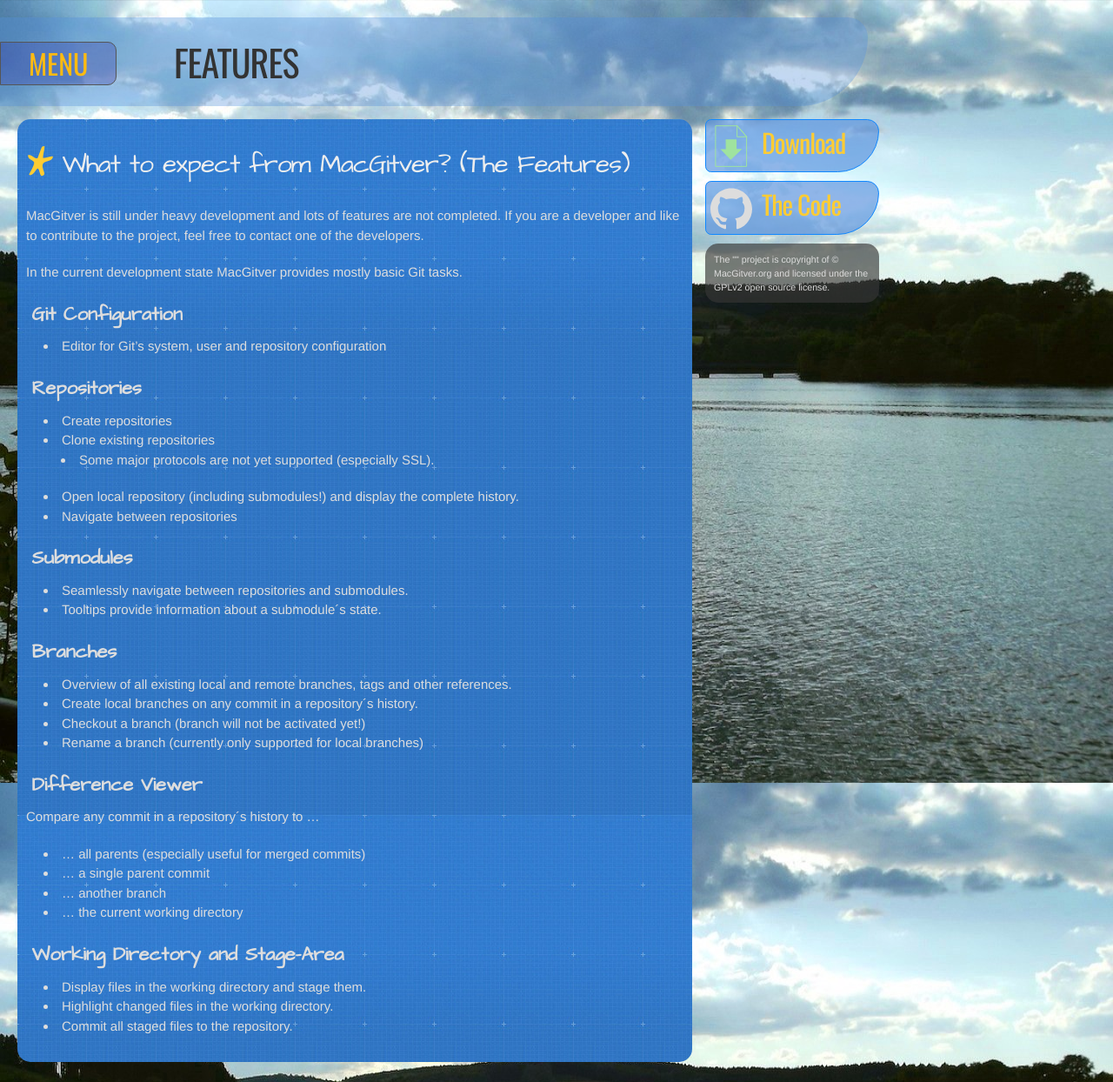
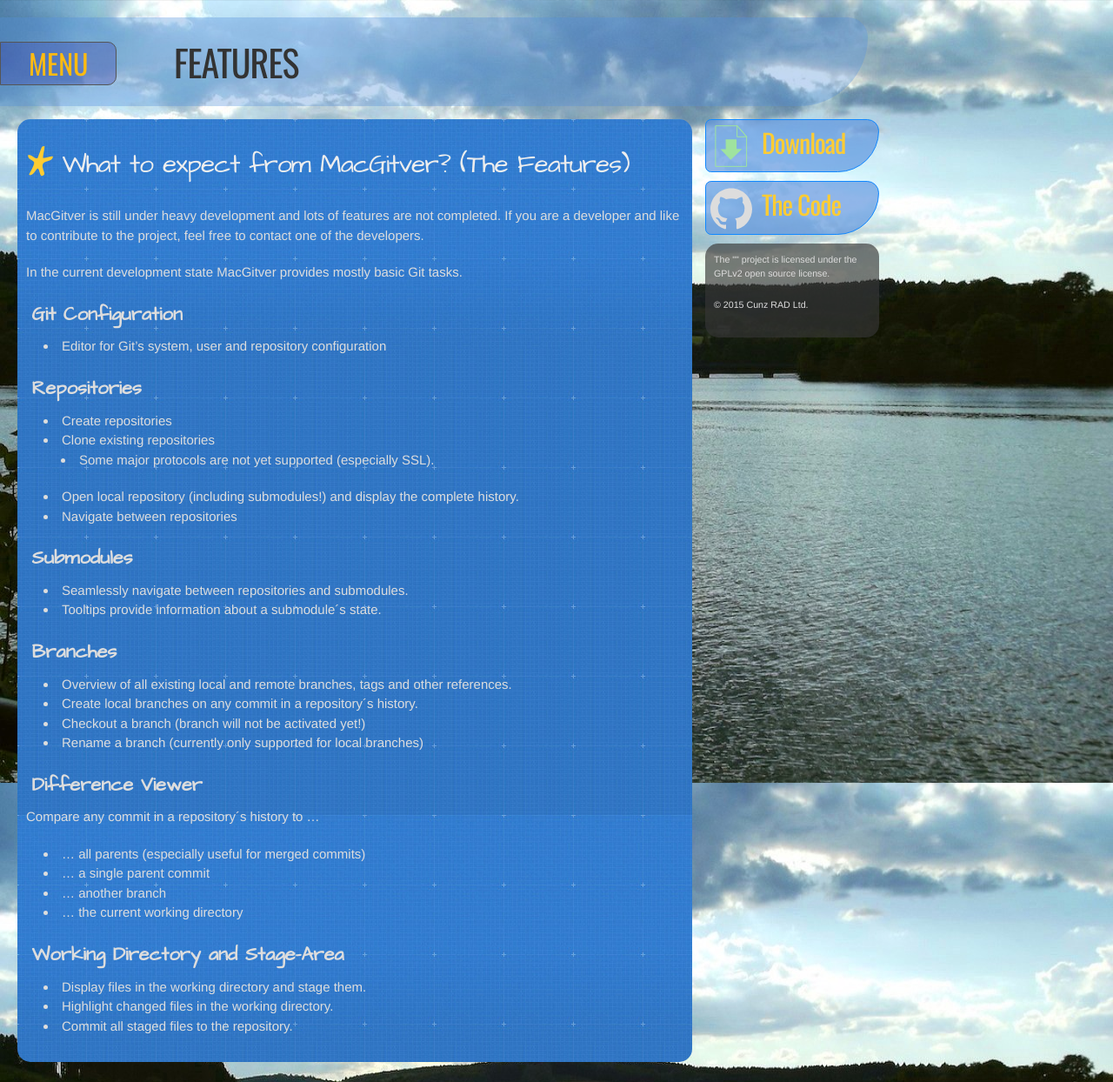
Before and after one commit to macgitver/macgitver.github.io, a Jekyll site: the page built from features/index.md, in a window 1280 px wide. Shown: the whole page at 87% size. Built offline with Jekyll 4.4.1, drawn with Linux system fonts in a browser that asks for light colours; nearby versions of some CDN libraries; library files that are not in the unit come from our copies; Markdown is read by kramdown in place of the engine named in the settings.

Commit message:
correct copyright and license info

```diff
--- a/_layouts/default.html
+++ b/_layouts/default.html
@@ -45,7 +45,10 @@
           <a href="https://github.com/macgitver/{{ page.project }}" class="download">The Code</a>
         </div>
 
-        <p class="text-box">The "{{ page.project }}" project is copyright of © MacGitver.org and licensed under the GPLv2 open source license.</p>
+        <div class="text-box">
+          <p>The "{{ page.project }}" project is licensed under the GPLv2 open source license.</p>
+          <p>© {{ 'now' | date: "%Y" }} Cunz RAD Ltd.</p>
+        </div>
       </div>
 
     </div>
```
